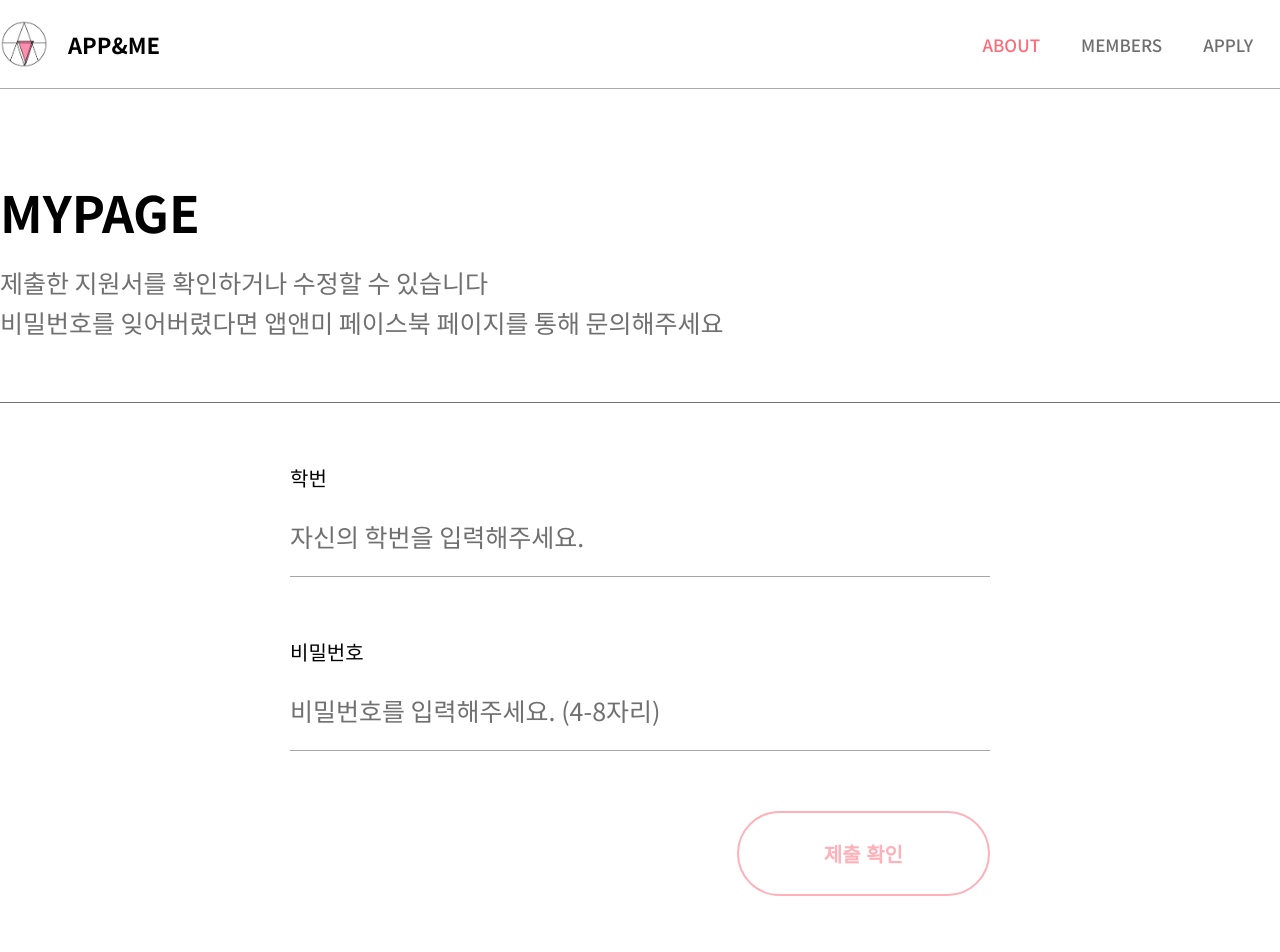
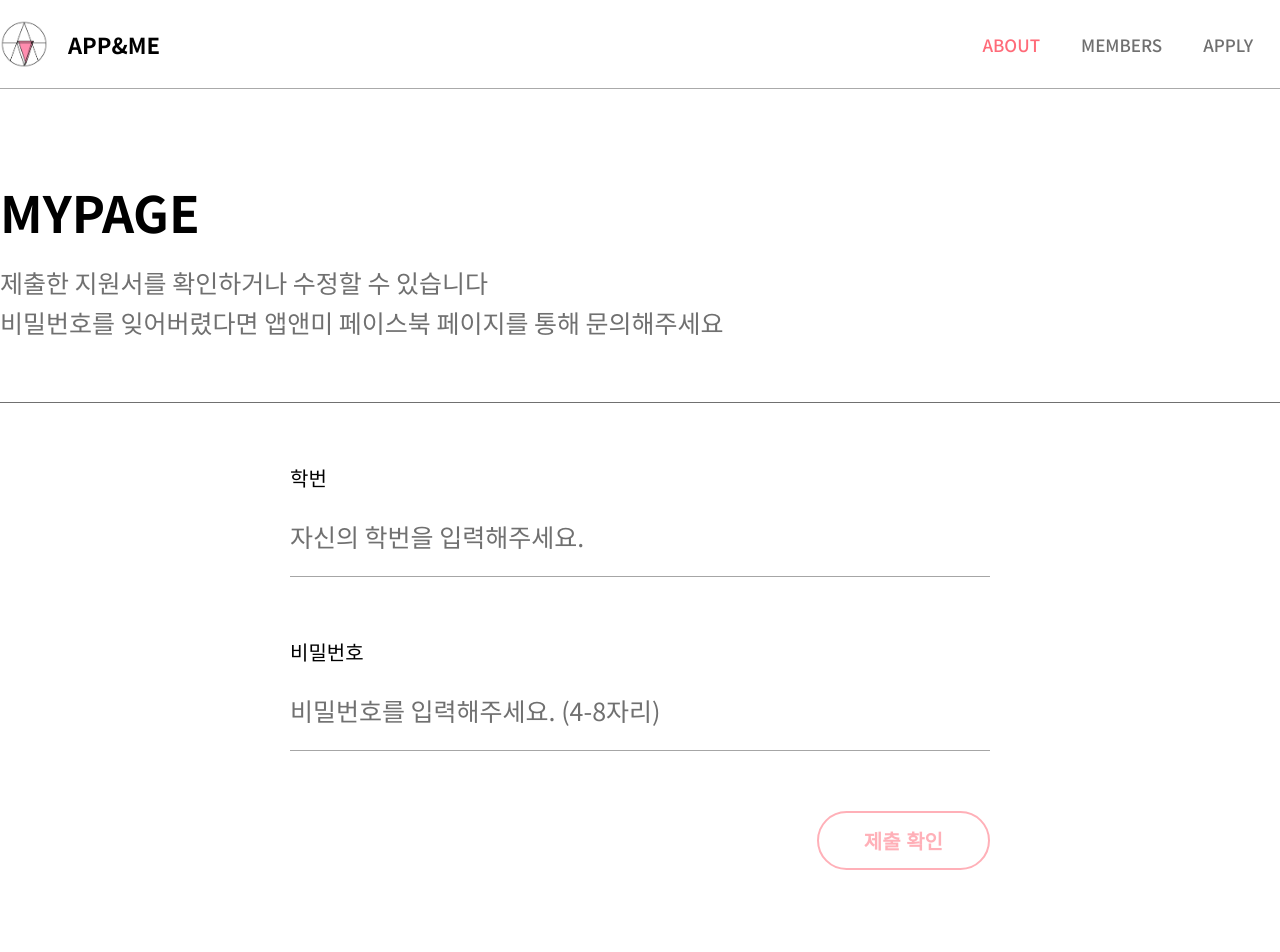
Before and after one commit to Sookhee/AppandMe-Website2020, a React (Create React App) app in the folder client/: page /mypage in a window 1280 px wide. Shown: the top 952 px of the page. Built offline with nearby package versions, Linux system fonts and the light colour scheme.

Commit message:
자잘한 수정...

```diff
--- a/client/src/container/Mypage/Mypage.scss
+++ b/client/src/container/Mypage/Mypage.scss
@@ -42,7 +42,7 @@
             }
             button{
                 margin-top: 60px;
-                padding: 26px 85px;
+                padding: 13px 45px;
                 font-size: 20px;
             }
         }
```
